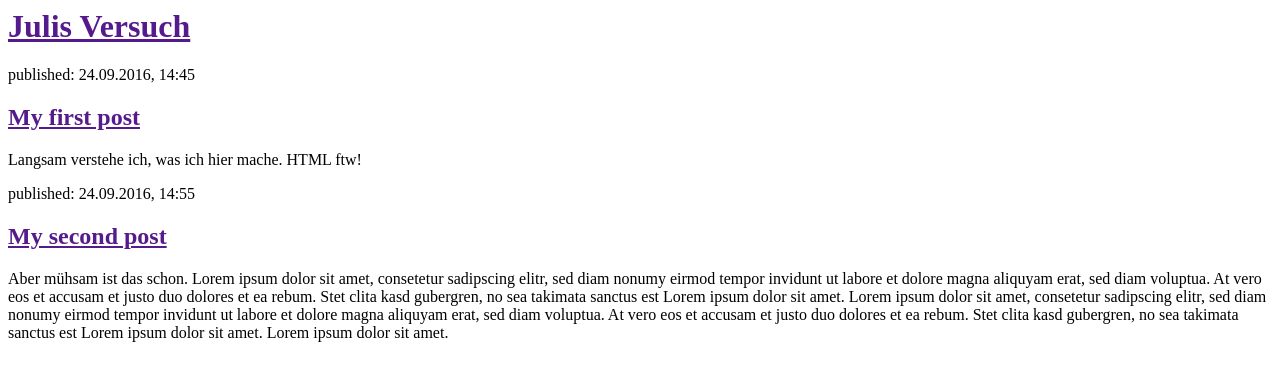
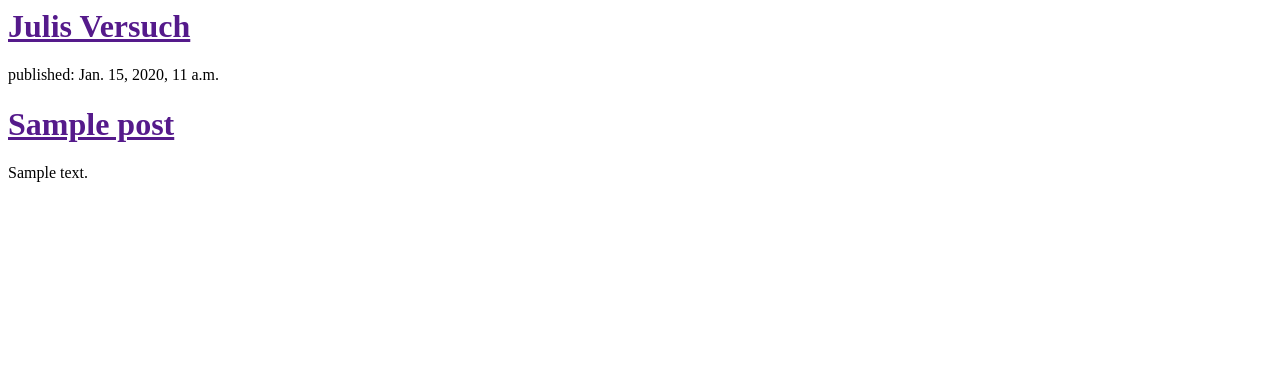
Before and after one commit to julishoe/my-first-blog, a Django app: template blog/templates/blog/post_list.html in a window 1280 px wide. Shown: the top 381 px of the page. Run offline with Django 3.2, Linux system fonts and the light colour scheme; the template is opened without the code that fills it: values that come from a table or form of the project are taken from there, others are empty; tables that the repository leaves empty hold one stand-in row (values such as "Sample post").

Commit message:
Modified templates to display posts from database.

```diff
--- a/blog/templates/blog/post_list.html
+++ b/blog/templates/blog/post_list.html
@@ -8,15 +8,13 @@
 		</div>
 
 		<div>
-			<p>published: 24.09.2016, 14:45</p>
-			<h2><a href="">My first post</a></h2>
-			<p>Langsam verstehe ich, was ich hier mache. HTML ftw!</p>
-		</div>
-
-		<div>
-			<p>published: 24.09.2016, 14:55</p>
-			<h2><a href="">My second post</a></h2>
-			<p>Aber mühsam ist das schon. Lorem ipsum dolor sit amet, consetetur sadipscing elitr, sed diam nonumy eirmod tempor invidunt ut labore et dolore magna aliquyam erat, sed diam voluptua. At vero eos et accusam et justo duo dolores et ea rebum. Stet clita kasd gubergren, no sea takimata sanctus est Lorem ipsum dolor sit amet. Lorem ipsum dolor sit amet, consetetur sadipscing elitr, sed diam nonumy eirmod tempor invidunt ut labore et dolore magna aliquyam erat, sed diam voluptua. At vero eos et accusam et justo duo dolores et ea rebum. Stet clita kasd gubergren, no sea takimata sanctus est Lorem ipsum dolor sit amet. Lorem ipsum dolor sit amet.</p>
+			{% for post in posts %}
+				<div>
+        			<p>published: {{ post.published_date }}</p>
+       				<h1><a href="">{{ post.title }}</a></h1>
+        			<p>{{ post.text|linebreaksbr }}</p>
+    			</div>
+			{% endfor %}
 		</div>
 	</body>
 </html>
--- a/blog/views.py
+++ b/blog/views.py
@@ -1,4 +1,7 @@
 from django.shortcuts import render
+from django.utils import timezone
+from .models import Post
 
 def post_list(request):
-	return render(request, 'blog/post_list.html', {})
+	posts = Post.objects.filter(published_date__lte=timezone.now()).order_by('published_date')
+	return render(request, 'blog/post_list.html', {'posts': posts})
```
